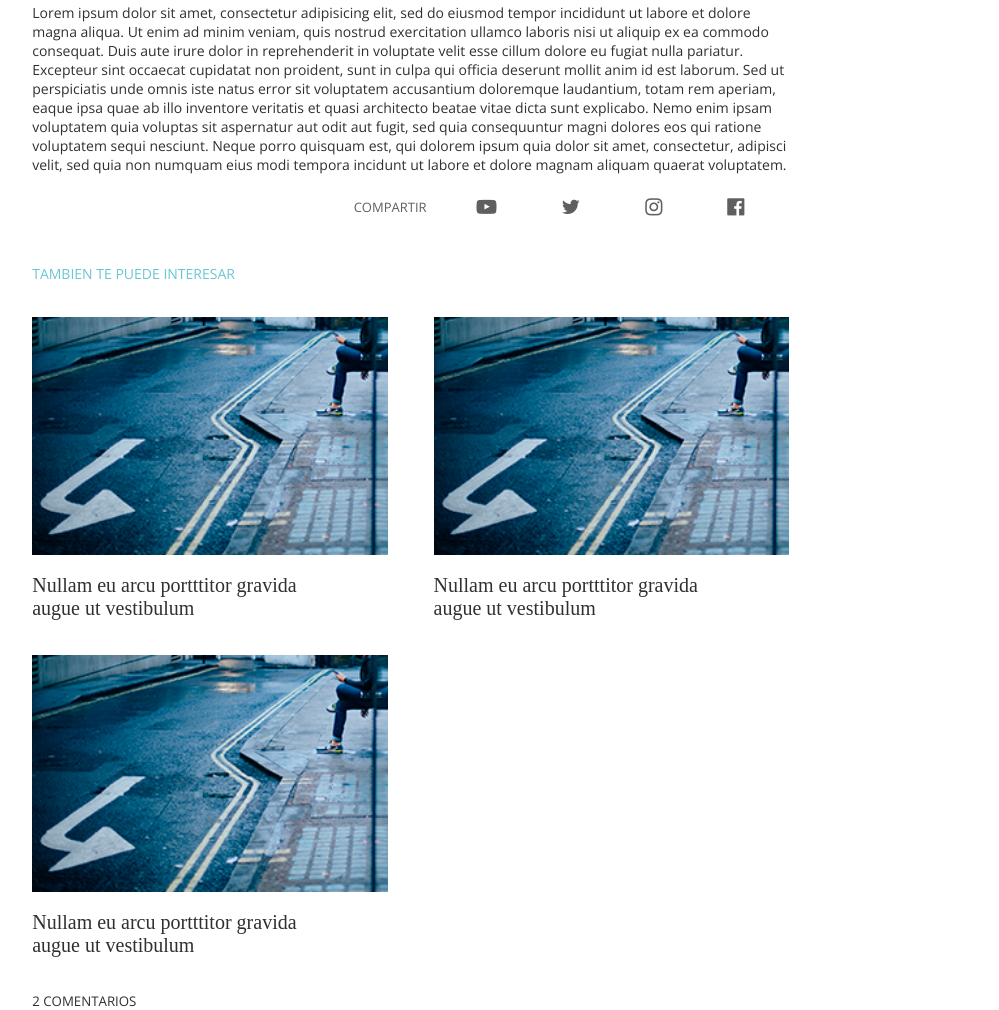
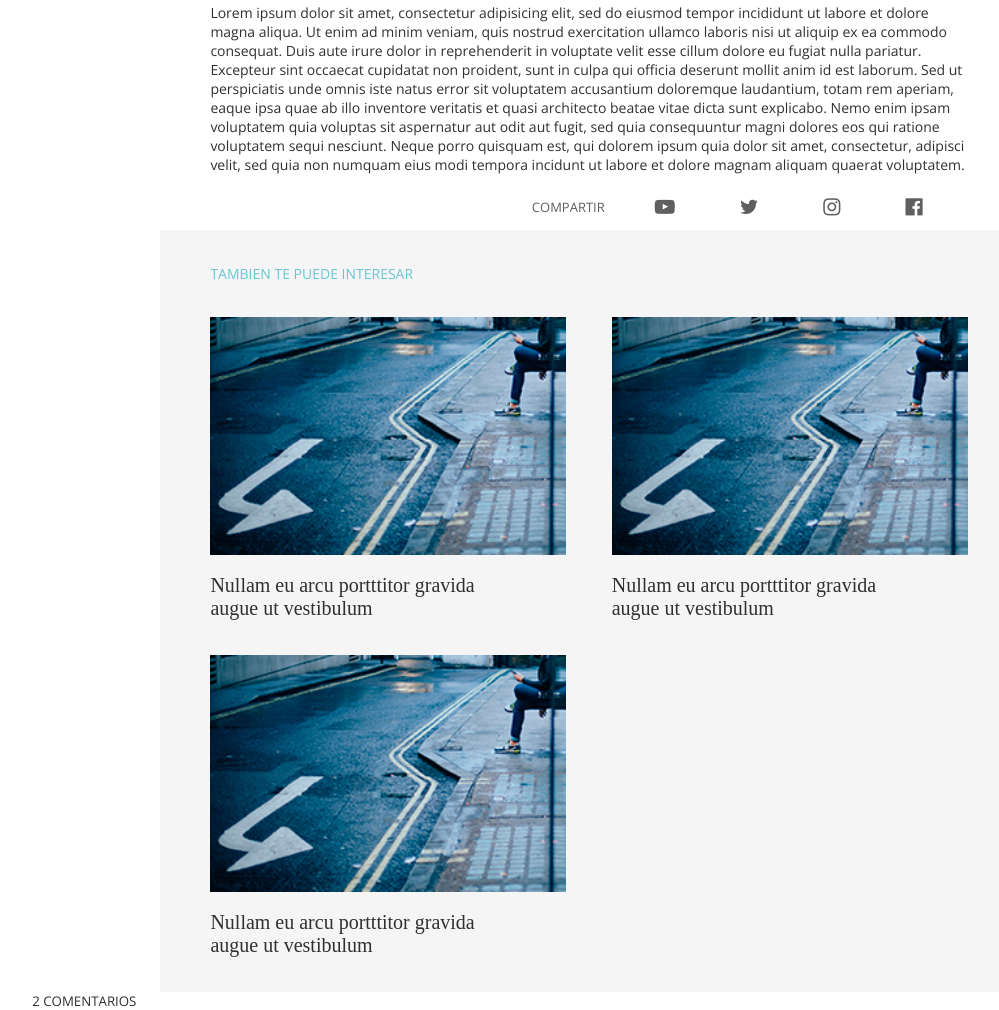
Before and after one commit to manduinca/vanguardias, a Django app: page /news in a window 1280 px wide. Shown: the part 2360-3370 px from the top of the page, without its empty margins (51-1050 px from the left). Run offline with Django 3.2, Linux system fonts and the light colour scheme; style sheets or scripts are compiled from the project's sources; some libraries are stand-ins or nearby versions.

Commit message:
fix bugs

```diff
--- a/vanguardias/frontdev/scss/articles/articles.scss
+++ b/vanguardias/frontdev/scss/articles/articles.scss
@@ -29,7 +29,7 @@
   }
 
   @include break(1366px) {
-    margin-top: 200px;
+    margin-top: 100px;
   }
 }
 
@@ -278,6 +278,31 @@
 
   .RelatedArticlesSection__wrapper {
     width: 68%;
+    position: relative;
+    z-index: 101;
+  }
+
+  .RelatedArticlesSection__group {
+
+    @include break(1024px) {
+      position: relative;
+      z-index: 1000;
+    }
+
+  }
+
+  .RelatedArticlesSection__backgroundColor {
+
+    @include break(1024px) {
+      background-color: #f5f5f5;
+      position: absolute;
+      width: calc(100% + 100px);
+      height: 100%;
+      top: 0;
+      left: -50px;
+      z-index: 100;
+    }
+
   }
 
   .RelatedArticlesSection__desktopBlankSpaceHelper {
--- a/vanguardias/frontdev/scss/home/home.scss
+++ b/vanguardias/frontdev/scss/home/home.scss
@@ -31,6 +31,7 @@
 		font-size: 0;
 		position: relative;
 		top: -15px;
+		visibility: hidden;
 	}
 
 }
@@ -426,6 +427,7 @@
 	max-height: 900px;
 	height: 100vh;
 	width: 100%;
+	position: relative;
 
 	@include break(1024px) {
 		display: block;
@@ -442,6 +444,7 @@
 	width: 100%;
 	max-width: 780px;
 	bottom: 146px;
+	z-index: 110;
 }
 
 .HeroArticle__author {
@@ -499,13 +502,6 @@
 	}
 
 }
-//
-// .SemiHeroArticleSection__bigNumber {
-// 	position: absolute;
-// 	font: 200px 'Times New Roman';
-// 	color: #dcdcdc;
-// 	right: -50%;
-// }
 
 .SemiHeroArticleSection__backgroundImage {
 	display: block;
@@ -566,3 +562,14 @@
 	color: #606060;
 	z-index: 110;
 }
+
+.HeroArticleSection__bigNumber {
+	position: absolute;
+	font: 700px 'Times New Roman';
+	font-style: italic;
+	color: rgba(125, 122, 122, .7);
+	bottom: 10%;
+	letter-spacing: -82px;
+	line-height: 456px;
+	z-index: 100;
+}
--- a/vanguardias/frontdev/scss/news/news.scss
+++ b/vanguardias/frontdev/scss/news/news.scss
@@ -1 +1,3 @@
-@impo
+.News__center {
+  margin: 0 auto;
+}
--- a/vanguardias/templates/article.html
+++ b/vanguardias/templates/article.html
@@ -75,6 +75,8 @@
   <div class="container">
     <div class="RelatedArticlesSection__articlesAndHelper">
       <div class="RelatedArticlesSection__wrapper">
+        <div class="RelatedArticlesSection__backgroundColor"></div>
+        <div class="RelatedArticlesSection__group">
           <h5 class="RelatedArticlesSection__label">TAMBIEN TE PUEDE INTERESAR</h5>
           <div class="RelatedArticlesSection__articlesWrapper">
             <div class="RelatedArticlesSection__Article">
@@ -91,6 +93,7 @@
             </div>
           </div>
         </div>
+      </div>
       <div class="RelatedArticlesSection__desktopBlankSpaceHelper"></div>
     </div>
   </div>
--- a/vanguardias/templates/home.html
+++ b/vanguardias/templates/home.html
@@ -212,6 +212,7 @@
       <div class="HeroArticle__bottomLine"></div>
     </div>
   </div>
+  <div class="HeroArticleSection__bigNumber">10</div>
 </section>
 <footer class="EndingSection">
     <div class="container">
--- a/vanguardias/templates/news.html
+++ b/vanguardias/templates/news.html
@@ -26,7 +26,7 @@
 <section class="ArticleBody">
   <div class="container">
     <div class="ArticleBody__articleAndAuthor">
-      <div class="ArticleBody__content">
+      <div class="ArticleBody__content News__center">
         <h3 class="ArticleBody__tagName">DETRAS DE LA TINTA</h3>
         <div class="ArticleBody__htmlContent">
           <!-- Sample article -->
@@ -54,9 +54,9 @@
           </ul>
         </div>
       </div>
-      <section class="AuthorSection">
+      <!-- <section class="AuthorSection">
 
-      </section>
+      </section> -->
     </div>
   </div>
 </section>
@@ -64,7 +64,9 @@
 <section class="RelatedArticlesSection">
   <div class="container">
     <div class="RelatedArticlesSection__articlesAndHelper">
-      <div class="RelatedArticlesSection__wrapper">
+      <div class="RelatedArticlesSection__wrapper News__center">
+        <div class="RelatedArticlesSection__backgroundColor"></div>
+        <div class="RelatedArticlesSection__group">
           <h5 class="RelatedArticlesSection__label">TAMBIEN TE PUEDE INTERESAR</h5>
           <div class="RelatedArticlesSection__articlesWrapper">
             <div class="RelatedArticlesSection__Article">
@@ -81,7 +83,8 @@
             </div>
         </div>
         </div>
-      <div class="RelatedArticlesSection__desktopBlankSpaceHelper"></div>
+      </div>
+      <!-- <div class="RelatedArticlesSection__desktopBlankSpaceHelper"></div> -->
     </div>
   </div>
 </section>
```
Lines whose indentation alone changed are shown as unchanged.
